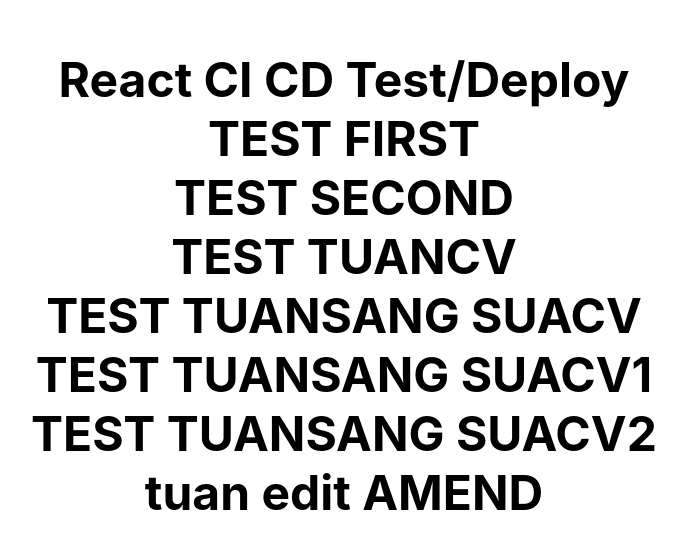
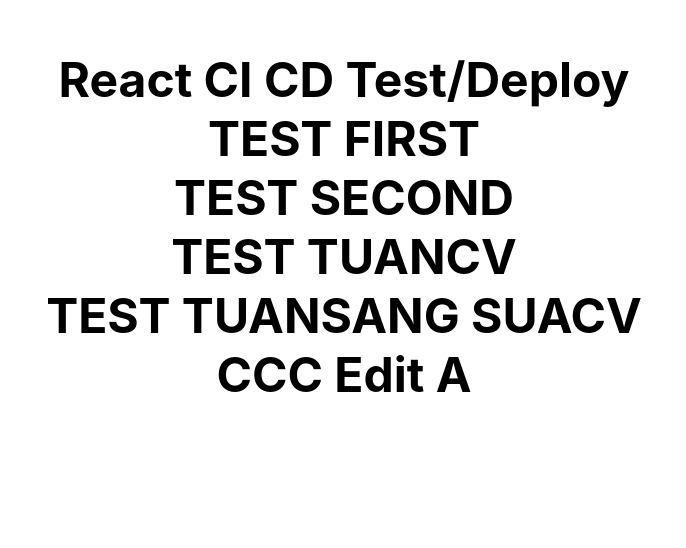
Before and after one commit to LePhuSangHCMUS/react-ci-cd, a React (Create React App) app: page / in a window 1280 px wide. Shown: the top 548 px of the page, without its empty margins (296-982 px from the left). Built offline with nearby package versions, Linux system fonts and the light colour scheme; the HTML template or start-up script is replaced by a standard one.

Commit message:
resolve confict

```diff
--- a/src/App.js
+++ b/src/App.js
@@ -9,11 +9,8 @@
      <div>TEST SECOND</div>
      <div>TEST TUANCV</div>
      <div>TEST TUANSANG SUACV</div>
-     <div>TEST TUANSANG SUACV1</div>
-     <div>TEST TUANSANG SUACV2</div>
-     tuan edit
-AMEND
-    </div>
+     CCC
+Edit A    </div>
   );
 }
 
```
